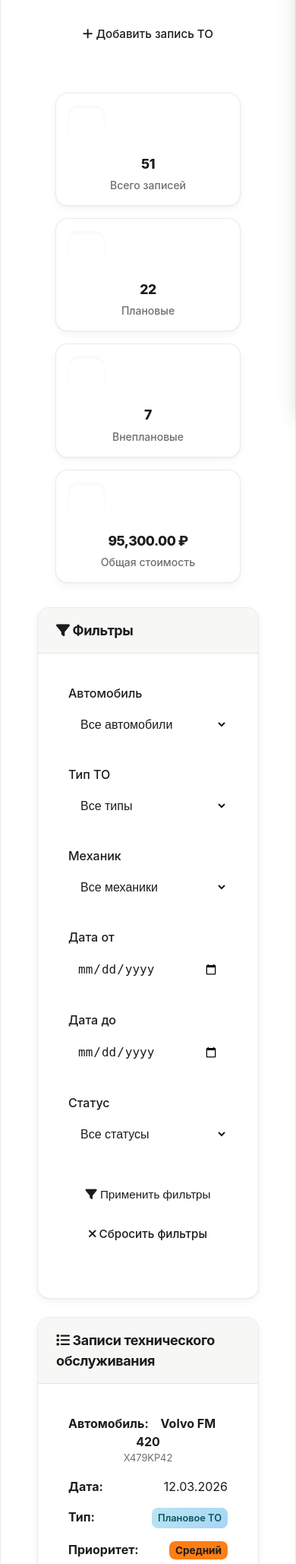
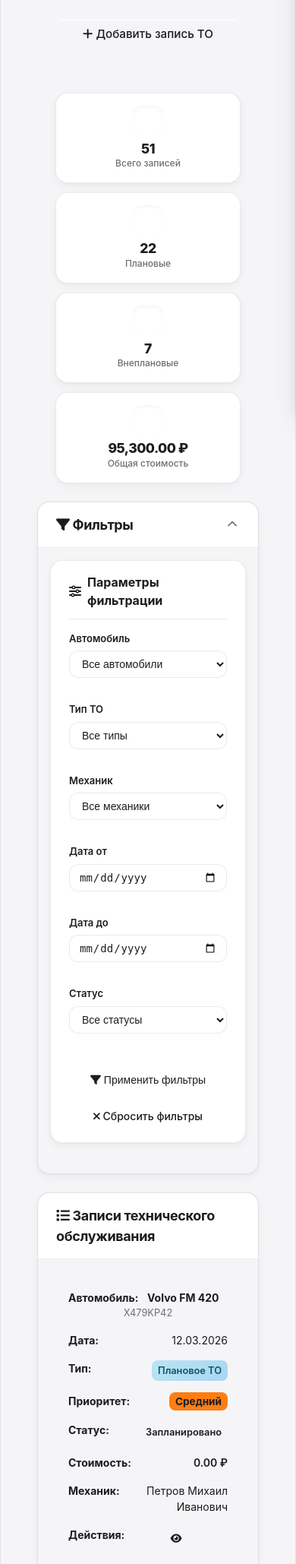
Before and after one commit to V1ct0r-git/VMS-Versa, a Flask app: page /maintenance in a window 390 px wide. Shown: the part 299-2357 px from the top of the page at 76% size. Run offline with Flask 3, Linux system fonts and the light colour scheme; a user stored in the database is signed in; data comes from the database, SQL or seed files in the repository; parts of the project's set-up code (start-up, migrations or seed data) failed here and were passed over.

Commit message:
**Title:** Complete UI redesign with unified dashboard-style layout and enhanced components
**Key features implemented:**
- Updated base CSS with compact stat cards, improved spacing, and consistent dashboard styling across all pages
- Redesigned forms.css with collapsible filter panels, compact controls, and modern input styling
- Completely overhauled settings page with sidebar navigation, card-based sections, and responsive layout
- Enhanced vehicle detail pages with compact info grids and action buttons
- Improved table styling with compact rows, better pagination, and refined hover states
- Modified color scheme variables for better contrast and visual hierarchy
- Added maintenance page with collapsible filters and updated stat card design

```diff
--- a/static/css/base.css
+++ b/static/css/base.css
@@ -126,21 +126,24 @@ h4 { font-size: 1rem; }
 /* Stats Grid */
 .stats-container {
   display: grid;
-  grid-template-columns: repeat(3, 1fr);
-  gap: 1rem;
-  margin-bottom: 2rem;
+  grid-template-columns: repeat(4, 1fr);
+  gap: 0.75rem;
+  margin-bottom: 1.5rem;
   padding: 0 1.5rem;
 }
 
 .stat-card {
-  background: var(--bg-main);
+  background: var(--bg-card);
   border-radius: var(--radius-lg);
-  padding: 1.5rem;
+  padding: 1rem;
   box-shadow: var(--shadow-outer), var(--shadow-inset);
   border: 1px solid var(--border-light);
   transition: var(--transition-normal);
   position: relative;
   overflow: hidden;
+  display: flex;
+  align-items: center;
+  gap: 0.75rem;
 }
 
 .stat-card:hover {
@@ -149,16 +152,16 @@ h4 { font-size: 1rem; }
 }
 
 .stat-icon {
-  width: 48px;
-  height: 48px;
+  width: 40px;
+  height: 40px;
   border-radius: var(--radius-md);
   display: flex;
   align-items: center;
   justify-content: center;
   color: white;
-  font-size: 1.25rem;
-  margin-bottom: 1rem;
+  font-size: 1.125rem;
   box-shadow: var(--shadow-inset-strong);
+  flex-shrink: 0;
 }
 
 .stat-icon.gradient-blue { background: var(--gradient-accent); }
@@ -166,18 +169,27 @@ h4 { font-size: 1rem; }
 .stat-icon.gradient-orange { background: var(--gradient-warning); }
 .stat-icon.gradient-red { background: var(--gradient-danger); }
 
+.stat-content {
+  flex: 1;
+  min-width: 0;
+}
+
 .stat-value {
-  font-size: 2rem;
+  font-size: 1.5rem;
   font-weight: 800;
   color: var(--text-primary);
   letter-spacing: -0.03em;
-  margin-bottom: 0.25rem;
+  margin-bottom: 0.125rem;
+  line-height: 1;
 }
 
 .stat-label {
-  font-size: 0.875rem;
+  font-size: 0.75rem;
   color: var(--text-secondary);
   font-weight: 500;
+  white-space: nowrap;
+  overflow: hidden;
+  text-overflow: ellipsis;
 }
 
 /* Trend Pills */
@@ -578,9 +590,15 @@ footer {
 }
 
 /* Responsive adjustments */
+@media screen and (max-width: 1200px) {
+  .stats-container {
+    grid-template-columns: repeat(4, 1fr);
+  }
+}
+
 @media screen and (max-width: 900px) {
   .stats-container {
-    grid-template-columns: repeat(2, 1fr);
+    grid-template-columns: repeat(3, 1fr);
   }
 
   .dashboard-grid {
@@ -602,7 +620,7 @@ footer {
 
 @media screen and (max-width: 600px) {
   .stats-container {
-    grid-template-columns: 1fr;
+    grid-template-columns: repeat(2, 1fr);
   }
 
   .shell {
--- a/static/css/forms.css
+++ b/static/css/forms.css
@@ -1,36 +1,65 @@
-/* Формы */
+/* Forms */
 .filter-form {
-  background: var(--white);
-  border-radius: var(--radius);
-  padding: 1.5rem;
-  box-shadow: var(--shadow);
+  background: var(--bg-card);
+  border-radius: var(--radius-lg);
+  padding: 1rem 1.5rem;
+  box-shadow: var(--shadow-outer);
   margin-bottom: 1.5rem;
-  border: 1px solid var(--border);
+  border: 1px solid var(--border-light);
+}
+
+.filter-header {
+  display: flex;
+  justify-content: space-between;
+  align-items: center;
+  margin-bottom: 1rem;
+  padding-bottom: 0.75rem;
+  border-bottom: 1px solid var(--border-light);
+}
+
+.filter-title {
+  font-size: 1rem;
+  font-weight: 700;
+  color: var(--text-primary);
+  display: flex;
+  align-items: center;
+  gap: 0.5rem;
+}
+
+.filter-toggle-btn {
+  background: none;
+  border: none;
+  cursor: pointer;
+  color: var(--text-secondary);
+  padding: 0.25rem;
+  display: flex;
+  align-items: center;
+  justify-content: center;
+  transition: var(--transition-fast);
+}
+
+.filter-toggle-btn:hover {
+  color: var(--accent);
 }
 
 .form-grid {
   display: grid;
-  grid-template-columns: repeat(auto-fit, minmax(250px, 1fr));
-  gap: 1rem;
+  grid-template-columns: repeat(auto-fit, minmax(200px, 1fr));
+  gap: 0.75rem;
   margin-bottom: 1rem;
 }
 
 .filter-actions {
   display: flex;
-  gap: 1rem;
+  gap: 0.75rem;
   justify-content: flex-start;
+  padding-top: 0.75rem;
 }
 
 .filter-actions .btn {
-  min-width: 140px;
-}
-
-/* Специфичные стили для форм добавления */
-.form-grid {
-    display: grid;
-    grid-template-columns: repeat(auto-fit, minmax(300px, 1fr));
-    gap: 1.5rem;
-    margin-bottom: 1.5rem;
+  min-width: 120px;
+  padding: 0.5rem 1rem;
+  font-size: 0.875rem;
 }
 
 .form-group {
@@ -39,50 +68,37 @@
 }
 
 .form-label {
-    margin-bottom: 0.5rem;
-    font-weight: 500;
-    color: var(--text);
+  margin-bottom: 0.375rem;
+  font-weight: 600;
+  color: var(--text-primary);
+  font-size: 0.8125rem;
 }
 
 .form-control {
-    padding: 0.75rem;
-    border: 1px solid var(--border);
-    border-radius: var(--radius);
-    font-size: 1rem;
+  padding: 0.5rem 0.75rem;
+  border: 1px solid var(--border-light);
+  border-radius: var(--radius-md);
+  font-size: 0.875rem;
+  background: var(--bg-subtle);
+  transition: var(--transition-fast);
 }
 
 .form-control:focus {
   outline: none;
-    border-color: var(--primary);
-    box-shadow: 0 0 0 2px rgba(var(--primary-rgb), 0.1);
+  border-color: var(--accent);
+  box-shadow: 0 0 0 3px rgba(0, 122, 255, 0.1);
+  background: var(--bg-subtle);
 }
 
-/* Специфичный стиль для textarea */
 textarea.form-control {
   resize: vertical;
-    min-height: 100px;
+  min-height: 80px;
 }
 
 .form-actions {
   display: flex;
-    gap: 1rem;
-    margin-top: 2rem;
-    padding-top: 1.5rem;
+  gap: 0.75rem;
+  margin-top: 1.5rem;
+  padding-top: 1rem;
   border-top: 1px solid var(--border-light);
 }
-
-/* Сетка фильтров */
-.filter-grid {
-    display: grid;
-    grid-template-columns: repeat(auto-fit, minmax(250px, 1fr));
-    gap: 1.5rem;
-    margin-bottom: 1.5rem;
-}
-
-/* Для адаптивности */
-@media screen and (max-width: 768px) {
-    .filter-grid {
-        grid-template-columns: 1fr;
-        gap: 1rem;
-    }
-}
--- a/static/css/tables.css
+++ b/static/css/tables.css
@@ -1,4 +1,4 @@
-/* Таблицы */
+/* Tables */
 .data-table {
     width: 100%;
     border-collapse: collapse;
@@ -6,20 +6,22 @@
 
 .data-table th,
 .data-table td {
-    padding: 0.75rem;
+    padding: 0.625rem 0.75rem;
     text-align: left;
-    border-bottom: 1px solid var(--border);
-    vertical-align: middle; /* Убедимся, что все ячейки выравнены по центру */
+    border-bottom: 1px solid var(--border-light);
+    vertical-align: middle;
+    font-size: 0.875rem;
 }
 
 .data-table th {
-    background-color: var(--light);
-    font-weight: 600;
-    color: var(--text);
+    background-color: var(--bg-subtle);
+    font-weight: 700;
+    color: var(--text-primary);
+    white-space: nowrap;
 }
 
 .data-table tr:hover {
-    background-color: var(--light);
+    background-color: var(--bg-subtle);
 }
 
 .table-responsive {
@@ -28,82 +30,78 @@
 
 .table-actions {
     display: flex;
-    gap: 0.5rem;
+    gap: 0.375rem;
     justify-content: center;
     align-items: center;
-    height: 100%;
 }
 
-/* Более специфичные селекторы для ячеек таблицы */
 .data-table td.table-actions {
     display: flex;
-    gap: 0.5rem;
+    gap: 0.375rem;
     justify-content: center;
     align-items: center;
-    height: 100%;
-    padding: 0.75rem;
-    vertical-align: middle !important;
+    padding: 0.625rem 0.75rem;
 }
 
 .table-actions .btn {
-    padding: 0.25rem 0.5rem;
+    padding: 0.375rem 0.5rem;
     min-width: auto;
-    vertical-align: middle !important;
-    line-height: 1.5;
+    font-size: 0.8125rem;
 }
 
-/* Обеспечиваем корректное выравнивание для кнопок внутри td.table-actions */
 .data-table td.table-actions .btn {
     vertical-align: middle !important;
-    line-height: 1.5;
-    margin: auto 0; /* Дополнительное выравнивание */
+    line-height: 1.4;
     display: inline-flex;
     align-items: center;
     justify-content: center;
 }
 
-/* Альтернативный подход: если td.table-actions используется как контейнер */
-
-/* Пагинация */
+/* Pagination */
 .pagination-container {
     display: flex;
     justify-content: space-between;
     align-items: center;
-    margin-top: 1.5rem;
+    margin-top: 1rem;
+    padding-top: 1rem;
+    border-top: 1px solid var(--border-light);
 }
 
 .pagination-info {
-    color: var(--text-light);
-    font-size: 0.875rem;
+    color: var(--text-secondary);
+    font-size: 0.8125rem;
 }
 
 .pagination {
     display: flex;
-    gap: 0.5rem;
+    gap: 0.375rem;
     justify-content: center;
 }
 
 .page-link {
-    width: 2.5rem;
-    height: 2.5rem;
+    width: 2.25rem;
+    height: 2.25rem;
     display: flex;
     align-items: center;
     justify-content: center;
     border-radius: var(--radius-sm);
-    border: 1px solid var(--border);
-    color: var(--text);
+    border: 1px solid var(--border-light);
+    color: var(--text-primary);
     text-decoration: none;
-    font-weight: 500;
-    transition: var(--transition);
+    font-weight: 600;
+    font-size: 0.875rem;
+    transition: var(--transition-fast);
+    background: var(--bg-card);
 }
 
 .page-link:hover {
-    background: var(--light);
-    border-color: #adb5bd;
+    background: var(--bg-subtle);
+    border-color: var(--accent);
+    color: var(--accent);
 }
 
 .page-link.active {
-    background: var(--primary);
-    border-color: var(--primary);
-    color: var(--white);
+    background: var(--gradient-accent);
+    border-color: var(--accent);
+    color: white;
 }
--- a/static/css/variables.css
+++ b/static/css/variables.css
@@ -2,8 +2,9 @@
   /* Versa White Design System - Apple HIG inspired */
 
   /* Colors */
-  --bg-main: #ffffff;
-  --bg-subtle: #f7f7f5;
+  --bg-main: #f5f5f7;
+  --bg-subtle: #ffffff;
+  --bg-card: #ffffff;
   --text-primary: #1c1c1e;
   --text-secondary: #6e6e73;
   --accent: #007aff;
--- a/templates/maintenance/maintenance.html
+++ b/templates/maintenance/maintenance.html
@@ -70,9 +70,15 @@
     <div class="card">
         <div class="card-header">
             <h3 class="card-title"><i class="fas fa-filter"></i> Фильтры</h3>
+            <button type="button" class="filter-toggle-btn" onclick="toggleFilterForm()">
+                <i class="fas fa-chevron-up" id="filterToggleIcon"></i>
+            </button>
         </div>
-        <div class="card-body">
+        <div class="card-body" id="filterFormContainer">
             <form method="GET" class="filter-form">
+                <div class="filter-header">
+                    <span class="filter-title"><i class="fas fa-sliders-h"></i> Параметры фильтрации</span>
+                </div>
                 <div class="form-grid">
                     <div class="form-group">
                         <label class="form-label">Автомобиль</label>
@@ -148,6 +154,20 @@
             </form>
         </div>
     </div>
+
+    <script>
+    function toggleFilterForm() {
+        var container = document.getElementById('filterFormContainer');
+        var icon = document.getElementById('filterToggleIcon');
+        if (container.style.display === 'none') {
+            container.style.display = 'block';
+            icon.className = 'fas fa-chevron-up';
+        } else {
+            container.style.display = 'none';
+            icon.className = 'fas fa-chevron-down';
+        }
+    }
+    </script>
 
     {% if filtered_vehicle %}
     <div class="alert alert-info">
```
Also changed, not shown: static/css/pages/settings.css (+162 -206 lines), static/css/pages/vehicles.css (+54 -21 lines), 1 other file. Lines whose indentation alone changed are shown as unchanged.
